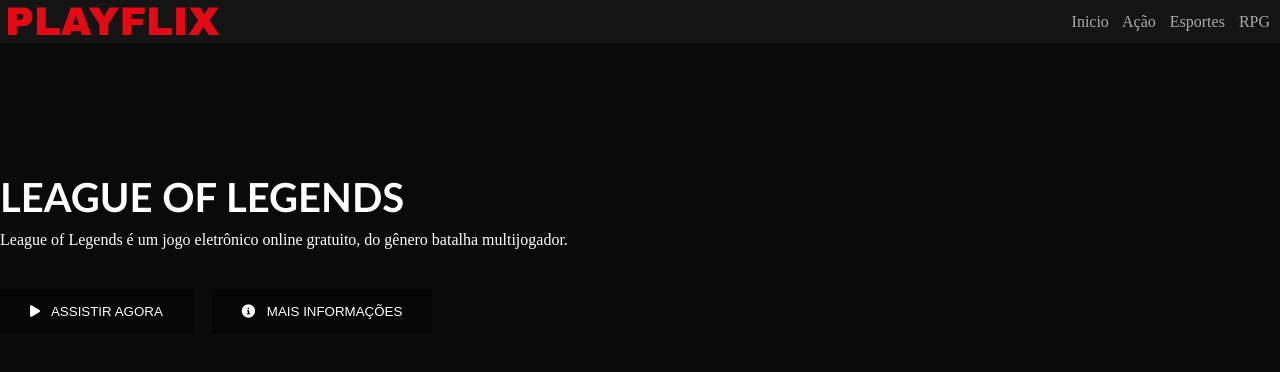
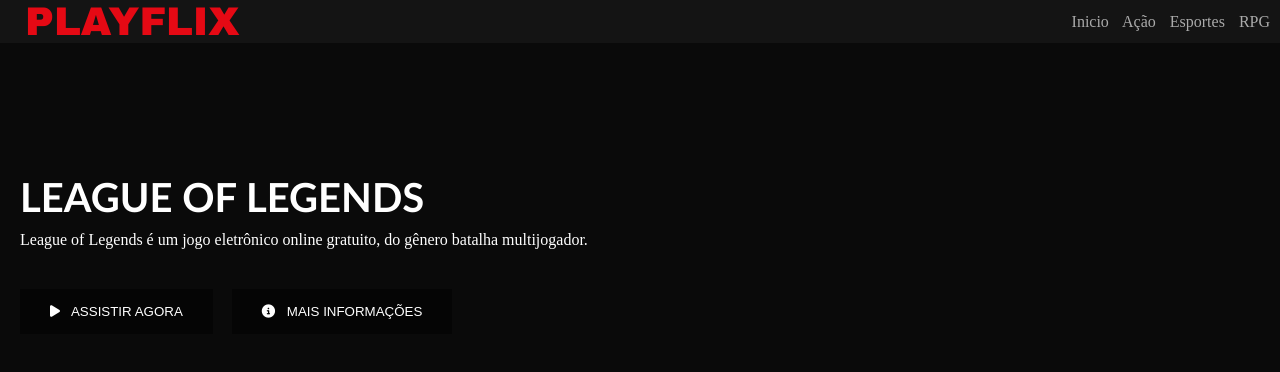
Before and after one commit to jonaspaneto/playflix-DIO, a plain HTML site: page index.html in a window 1280 px wide. Drawn offline with Linux system fonts and the light colour scheme.

Commit message:
Configuração da pagina inicial

```diff
--- a/style/main.css
+++ b/style/main.css
@@ -83,3 +83,11 @@ header nav a:hover{
 .botao i{
     margin-right: 8px;
 }
+
+.container{
+    margin-left: 20px;
+}
+
+.jogo-principal .container{
+    width: 70%;
+}
```
